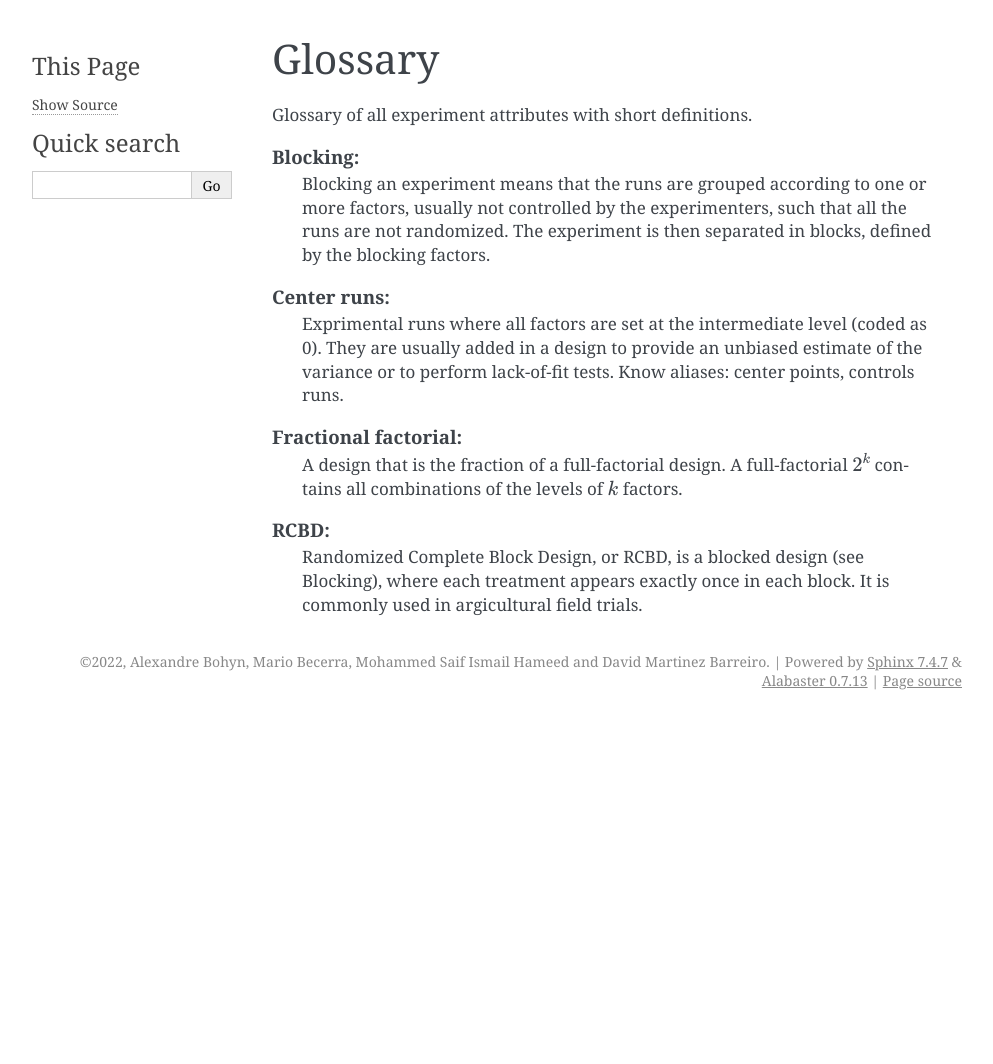
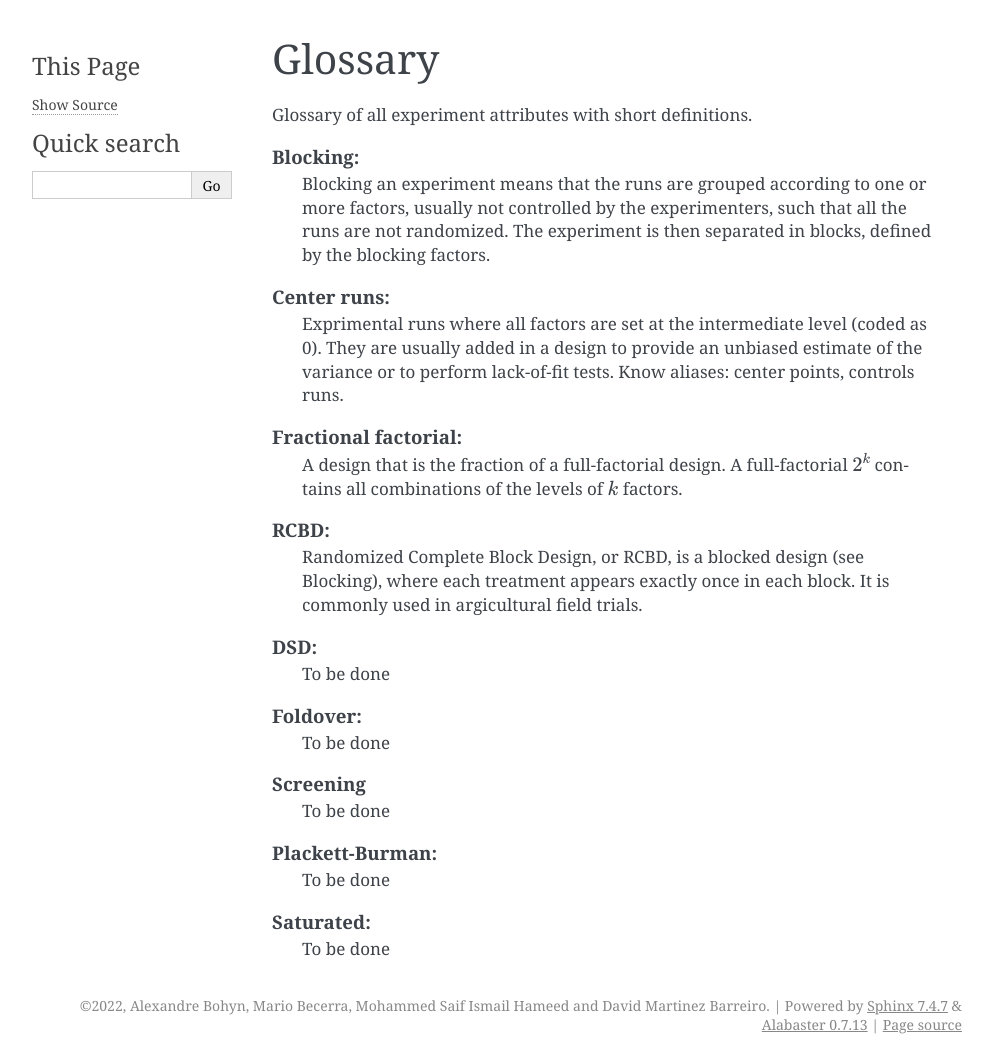
Before and after one commit to dmbarreiro/DOEDA, a Sphinx documentation site: the page built from docs/source/glossary.rst, in a window 1280 px wide. Shown: the whole page, without its empty margins (148-1141 px from the left). Built offline with Sphinx 7.4.7, drawn with Linux system fonts in a browser that asks for light colours; before the commit the page ends 900 px from its top, so only the background shows below that.

Commit message:
add keyword documentation check in CI for opened PRs
added dummy documentation for all keywords so we
pass the validation, hopefully someone else will
complete this documentation.

```diff
--- a/docs/source/glossary.rst
+++ b/docs/source/glossary.rst
@@ -20,3 +20,18 @@ Glossary of all experiment attributes with short definitions.
 
   RCBD:
     Randomized Complete Block Design, or RCBD, is a blocked design (see Blocking), where each treatment appears exactly once in each block. It is commonly used in argicultural field trials.
+
+  DSD:
+    To be done
+
+  Foldover:
+    To be done
+
+  Screening
+    To be done
+
+  Plackett-Burman:
+    To be done
+
+  Saturated:
+    To be done
```
Also changed, not shown: 2 other files.
